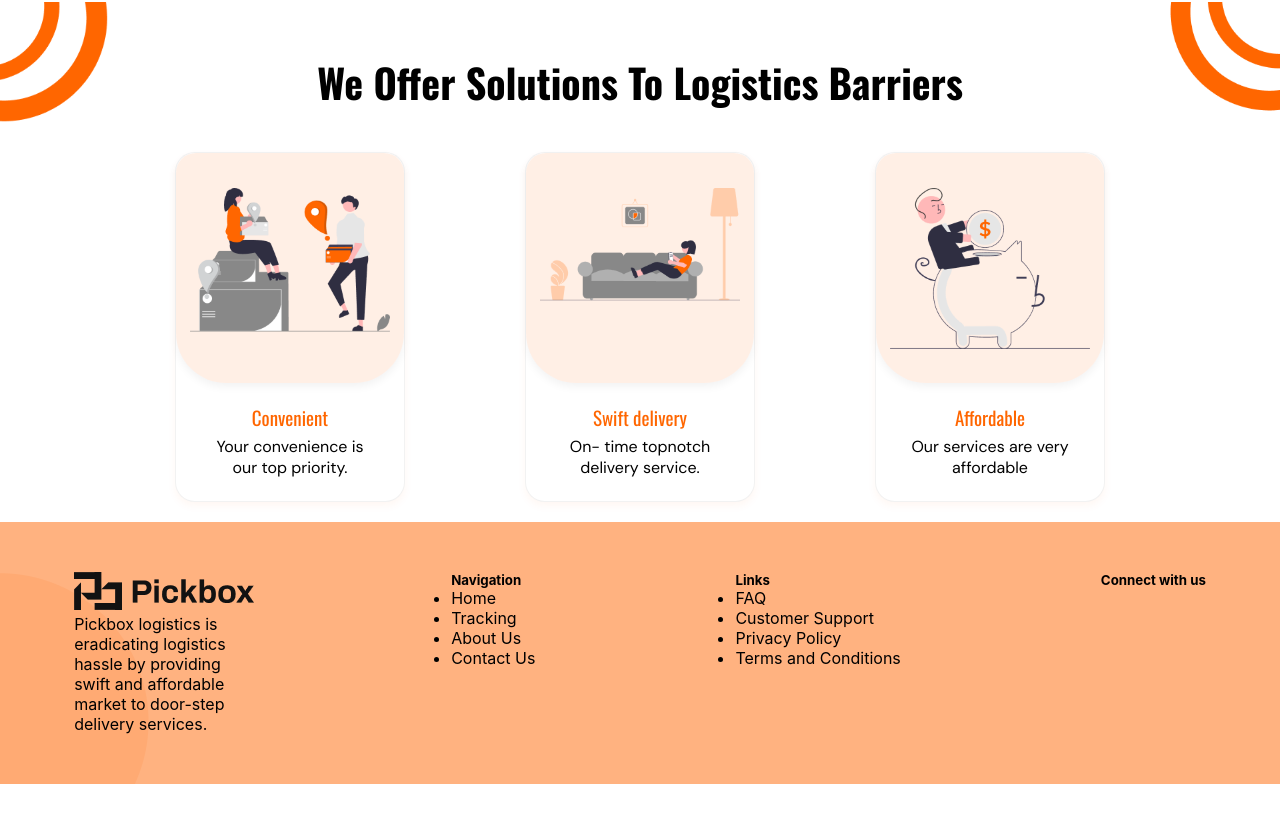
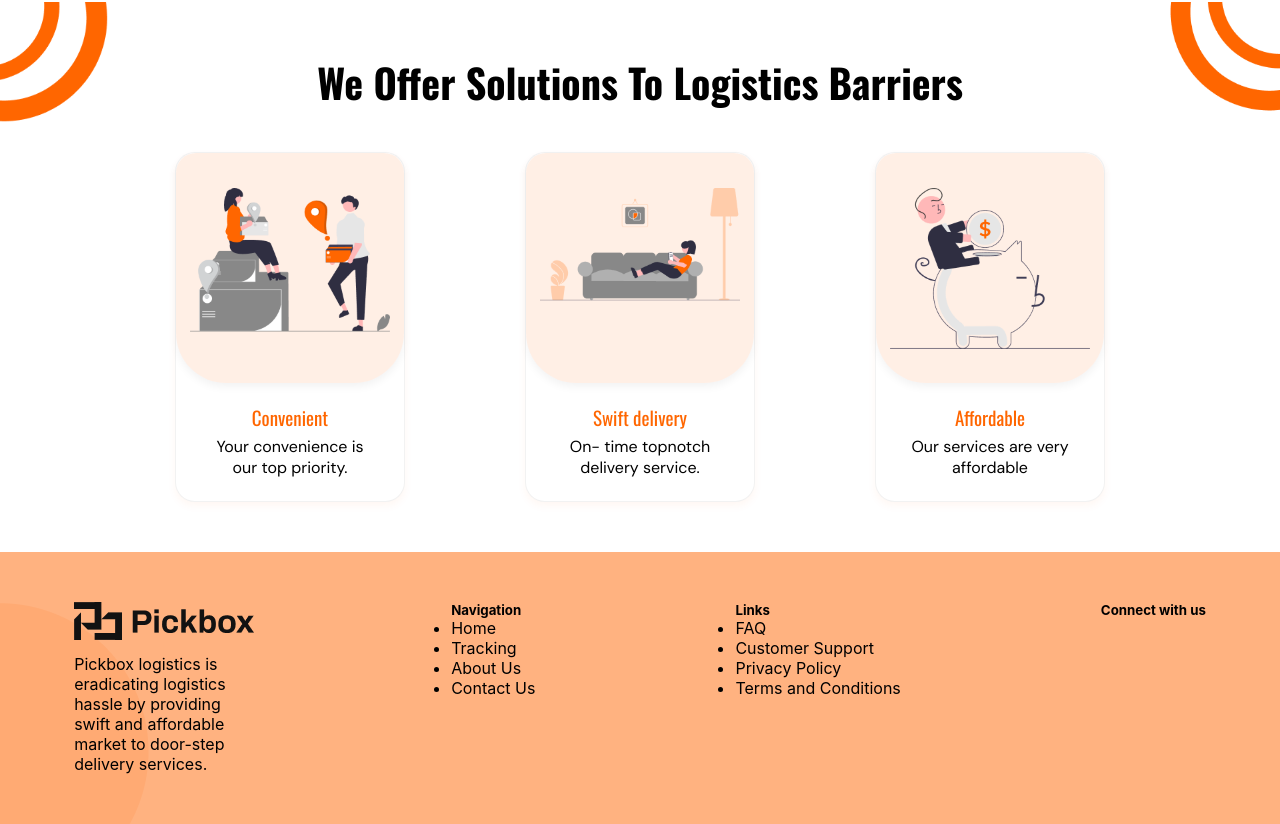
Before and after one commit to Pickbox-Project/Pickbox-frontend, a React (Create React App) app: page / in a window 1280 px wide. Shown: the part 1306-2130 px from the top of the page. Before the commit the page ends 2090 px from the top, so only its background shows below. Built offline with nearby package versions, Linux system fonts and the light colour scheme.

Commit message:
Mada a change ot the Solution Component and Started Styling Footer Component

```diff
--- a/src/Components/Footer/Footer.css
+++ b/src/Components/Footer/Footer.css
@@ -14,3 +14,7 @@
 .footer-logo-text {
     width: 15%;
 }
+
+.footer-text {
+    margin-top: 10px;
+}
--- a/src/Components/Solution/Solution.css
+++ b/src/Components/Solution/Solution.css
@@ -1,5 +1,6 @@
 .solution-container {
     padding: 20px;
+    margin-bottom: 30px;
 }
 
 .vector-left {
```
